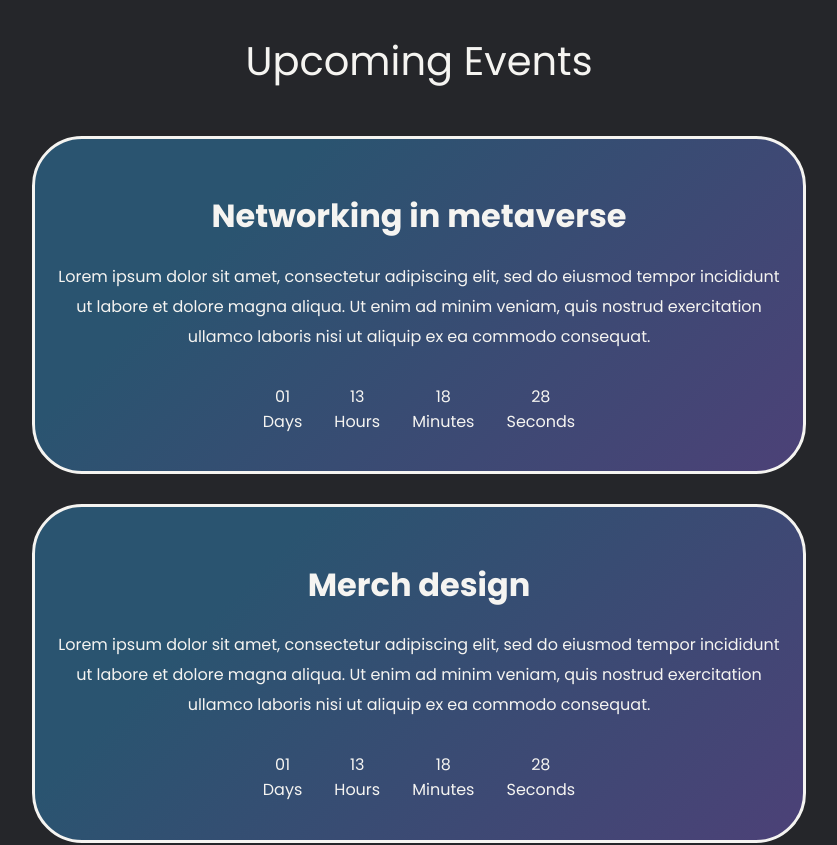
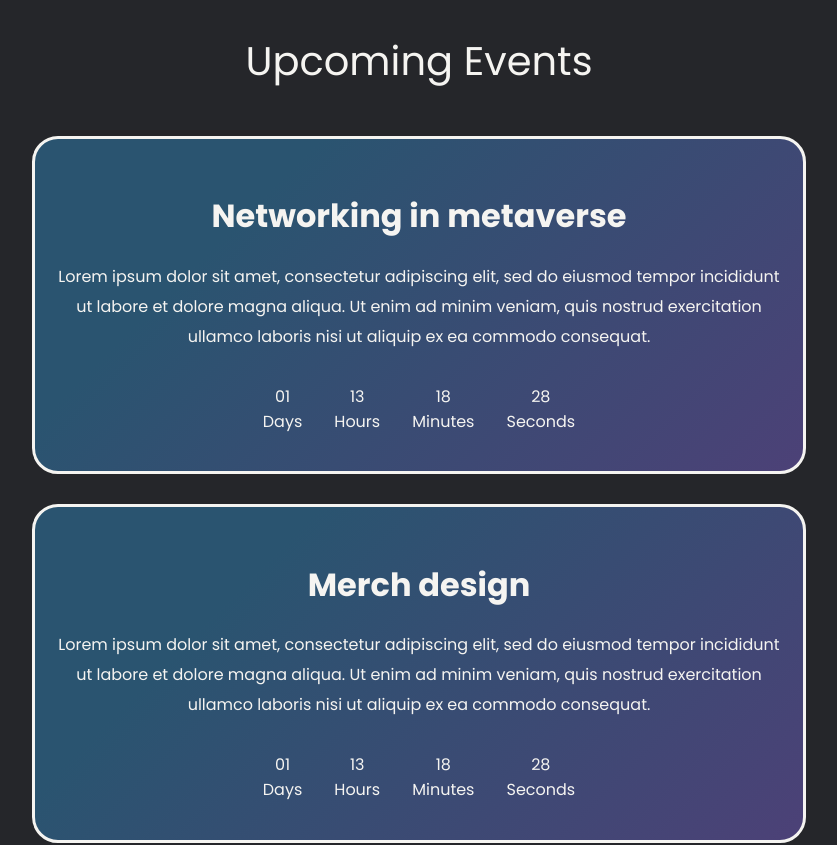
Before and after one commit to GDGCVITBHOPAL/summerfest, a React (Create React App) app: page / in a window 1280 px wide. Shown: the part 3840-4685 px from the top of the page, without its empty margins (221-1058 px from the left). Built offline with nearby package versions, Linux system fonts and the light colour scheme.

Commit message:
Changed radius for event cards

```diff
--- a/src/components/Events.css
+++ b/src/components/Events.css
@@ -9,7 +9,7 @@
   margin: 0 auto;
   display: grid;
   background-color: #25262a;
-  border-radius: 50px;
+  border-radius: 26px;
   grid-template-rows: 1fr 6fr 1fr;
   background-color: #4c4177;
   background-image: linear-gradient(315deg, #4c4177 0%, #2a5470 74%);
```
